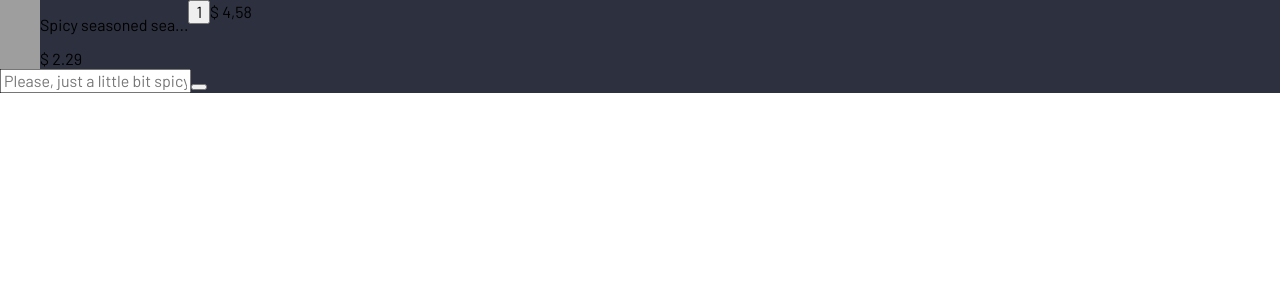
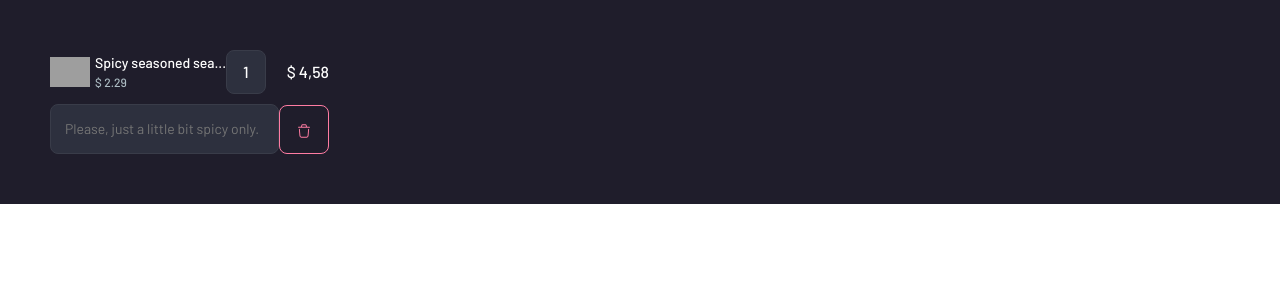
Before and after one commit to asadbekded/food, a React (Create React App) app: page / in a window 1280 px wide. Shown: the top 300 px of the page. Built offline with nearby package versions, Linux system fonts and the light colour scheme; grey boxes are pictures that could not be loaded.

Commit message:
Add new component

```diff
--- a/src/components/SelectedDishes/SelectedDishes.js
+++ b/src/components/SelectedDishes/SelectedDishes.js
@@ -1,33 +1,34 @@
 import { Input } from '../Input/Input';
 import './selectedDishes.css';
 import Pizzaa from '../../assets/images/food4.svg';
+import Del from '../../assets/images/Trash.svg';
 
 export const SelectedDishes = () => {
   return (
     <>
-     <form className='selectedd-content'>
+     <div className='selectedd-content'>
       <ul className='selectedd-list'>
          <li className='selectedd-item'>
             <div>
                <div className='spice-box'>
                   <img src={Pizzaa} alt='pizza img' width={40} height={40}/>
-                  <div>
-                     <p>Spicy seasoned sea...</p>
-                     <ins>$ 2.29</ins>
+                  <div className='fill-box'>
+                     <p className='spice-text'>Spicy seasoned sea...</p>
+                     <ins className='spice-ins'>$ 2.29</ins>
                   </div>
                   <div>
-                    <button>1</button>
-                    <ins>$ 4,58</ins>
+                    <button className='spice-num'>1</button>
+                    <ins className='spice-price'>$ 4,58</ins>
                   </div>
                </div>
-               <div>
-                 <Input type='text' placeholder='Please, just a little bit spicy only.'/>
-                 <button></button>
+               <div className='spicehero-box'>
+                 <Input className="spice-inp" type='text' placeholder='Please, just a little bit spicy only.'/>
+                 <button className='spicedel-btn'><img src={Del} alt='delete img' width={20} height={20}/></button>
                </div>
             </div>
          </li>
       </ul>
-    </form>
+    </div>
    </>
   )
 }
--- a/src/components/SelectedDishes/selectedDishes.css
+++ b/src/components/SelectedDishes/selectedDishes.css
@@ -1,5 +1,6 @@
 .selectedd-content{
-   background-color: #2D303E;
+   background: #1F1D2B;
+   padding: 50px;
 }
 .selectedd-list{
    margin: 0px;
@@ -7,11 +8,72 @@
    list-style: none;
 }
 .selectedd-item{
-   width: 297px;
+   width: 100%;
+   max-width: 360px;
+   display: flex;
+   align-items: center;
+}
+.spice-box{
    display: flex;
    align-items: center;
    justify-content: space-between;
 }
-.spice-box{
+.fill-box{
+   margin-left: 5px;
+}
+.spice-text{
+   font-weight: 500;
+   font-size: 14px;
+   line-height: 130%;
+   color: #FFFFFF;
+   margin: 0px;
+}
+.spice-ins{
+   font-weight: 500;
+   font-size: 12px;
+   line-height: 140%;
+   color: #ABBBC2;
+   margin: 0px;
+}
+.spice-num{
+   font-weight: 500;
+   font-size: 16px;
+   line-height: 140%;
+   color: #FFFFFF;
+   padding: 10px 16px;
+   background: #2D303E;
+   border: 1px solid #393C49;
+   border-radius: 8px;
+}
+.spice-price{
+   font-weight: 500;
+   font-size: 16px;
+   line-height: 140%;
+   color: #FFFFFF;
+   margin-left: 21px;
+}
+.spice-inp{
+   width: 100%;
+   max-width: 297px;
+   padding: 14px;
+   font-weight: 400;
+   font-size: 14px;
+   line-height: 140%;
+   color: #E0E6E9;
+   background: #2D303E;
+   border: 1px solid #393C49;
+   border-radius: 8px;
+   outline: none;
+}
+.spicehero-box{
    display: flex;
+   align-items: center;
+   justify-content: space-between;
+   margin-top: 10px;
 }
+.spicedel-btn{
+   border: 1px solid #FF7CA3;
+   border-radius: 8px;
+   padding: 14px 16px;
+   background-color: transparent;
+}
```
Also changed, not shown: src/assets/images/Trash.svg (added).
